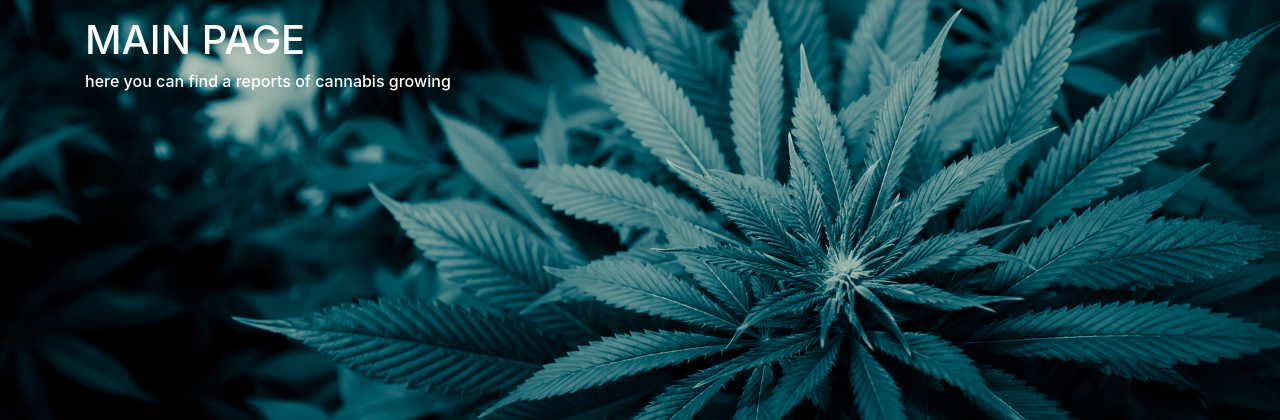
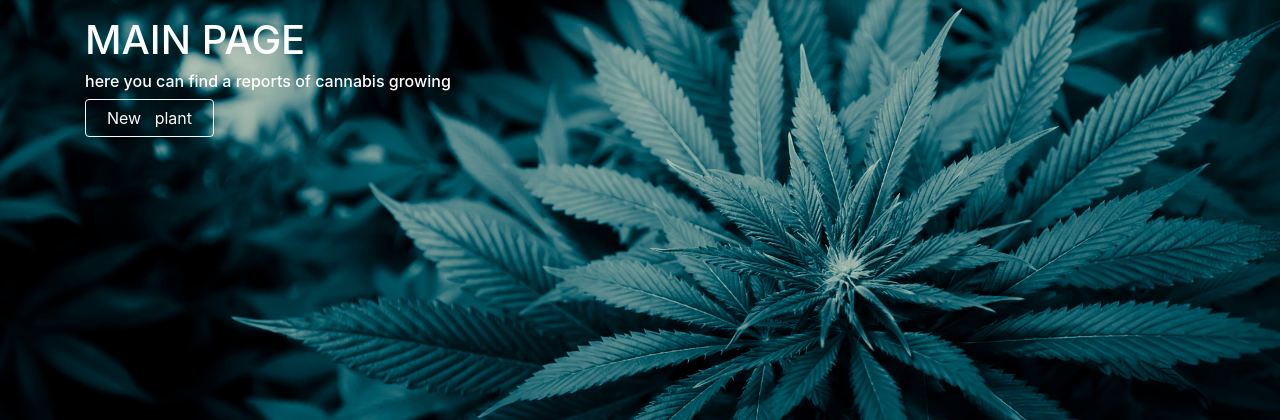
Before and after one commit to Uarsa/hempreport, a Flask app: page / in a window 1280 px wide. Shown: the part 57-477 px from the top of the page. Run offline with Flask 2, Linux system fonts and the light colour scheme; some libraries are stand-ins or nearby versions.

Commit message:
Update index.html

```diff
--- a/templates/index.html
+++ b/templates/index.html
@@ -33,6 +33,9 @@
 
     <h1>MAIN PAGE</h1>
     <h6>here you can find a reports of cannabis growing</h6>
+    <a href="/new_plant" class="btn btn-outline-light">&nbsp; New &nbsp; plant &nbsp;</a>
+
+
 
 <div class="space_bottom">
 </div>
```
